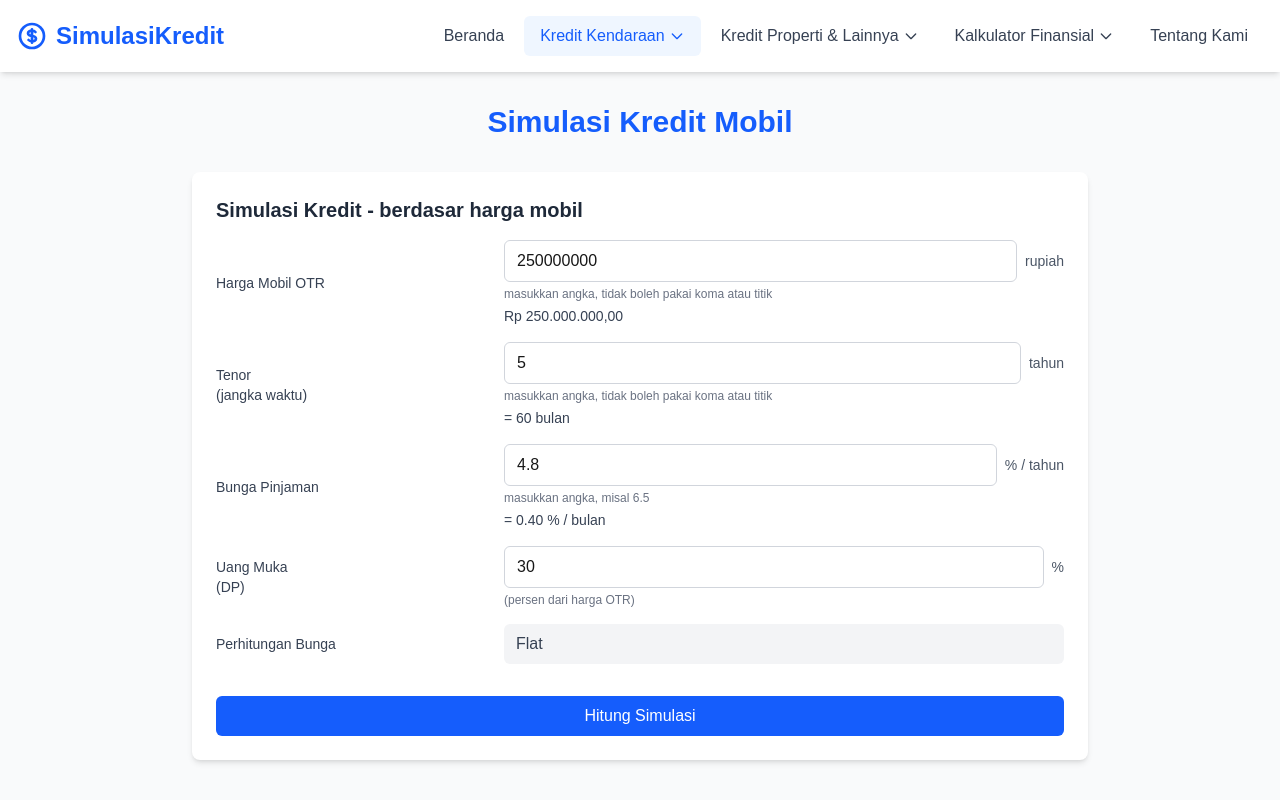
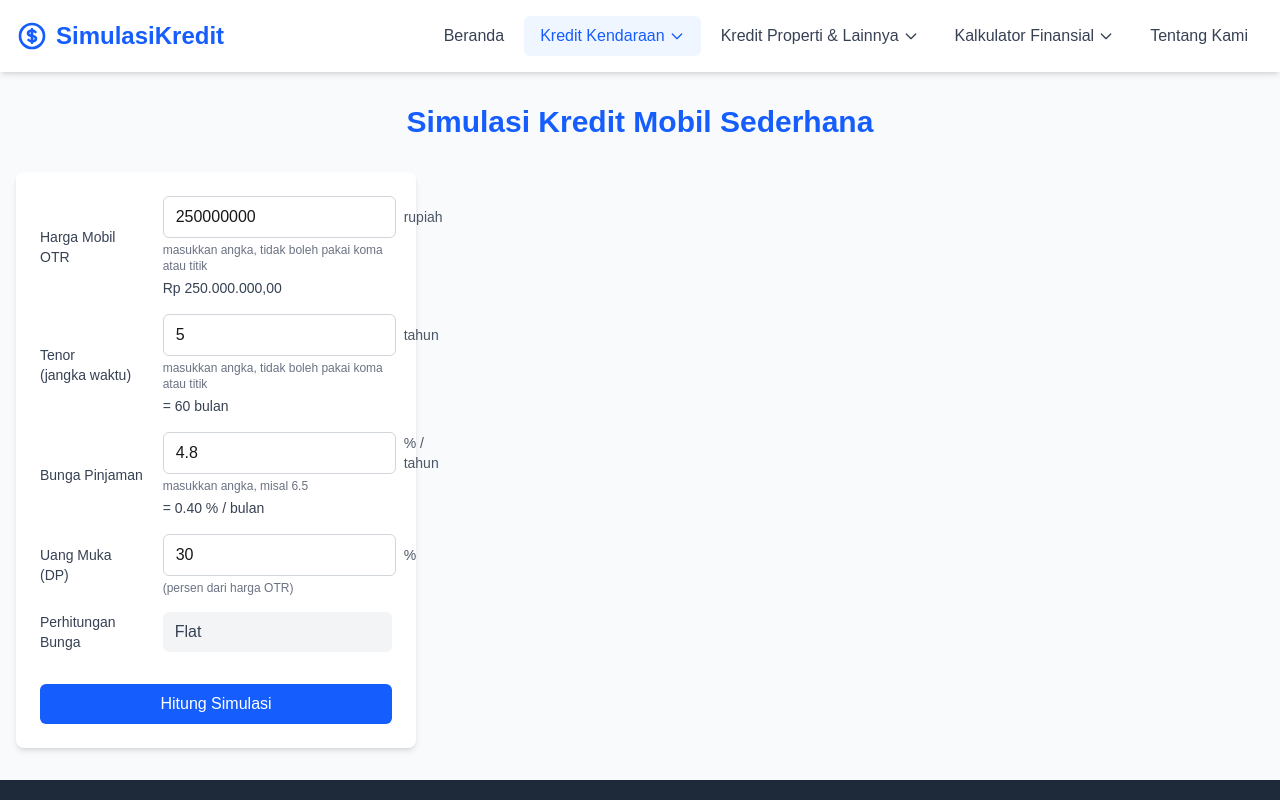
Before and after one commit to rifkibyte/loan-calculator, a Next.js app: page /car-loan-simple in a window 1280 px wide. Shown: the top 800 px of the page. Built offline with nearby package versions, Linux system fonts and the light colour scheme.

Commit message:
feat: change using grid

```diff
--- a/src/app/car-loan-simple/page.tsx
+++ b/src/app/car-loan-simple/page.tsx
@@ -43,7 +43,9 @@ interface FormData {
 }
 
 export default function CarLoanSimple(): JSX.Element {
-  const [loanDetails, setLoanDetails] = useState<SimpleLoanDetails | null>(null);
+  const [loanDetails, setLoanDetails] = useState<SimpleLoanDetails | null>(
+    null
+  );
   const [schedule, setSchedule] = useState<AmortizationItem[]>([]);
   const [showResults, setShowResults] = useState<boolean>(false);
 
@@ -59,7 +61,8 @@ export default function CarLoanSimple(): JSX.Element {
     setLoanDetails({
       carPrice: formData.carPrice,
       downPaymentPercent: formData.downPaymentPercent,
-      downPaymentAmount: formData.carPrice * (formData.downPaymentPercent / 100),
+      downPaymentAmount:
+        formData.carPrice * (formData.downPaymentPercent / 100),
       loanTerm: formData.loanTerm,
       interestRate: formData.interestRate,
       monthlyInterestRate: formData.interestRate / 12,
@@ -69,7 +72,7 @@ export default function CarLoanSimple(): JSX.Element {
       monthlyInterest: calculationResult.monthlyInterest,
       totalPayment: calculationResult.totalPayment,
       totalInterest: calculationResult.totalInterest,
-      firstPayment: calculationResult.firstPayment
+      firstPayment: calculationResult.firstPayment,
     });
 
     setSchedule(calculationResult.amortizationSchedule);
@@ -82,17 +85,15 @@ export default function CarLoanSimple(): JSX.Element {
 
       <div className="container mx-auto py-8 px-4 flex-grow">
         <h1 className="text-3xl font-bold text-center text-blue-600 mb-8">
-          Simulasi Kredit Mobil
+          Simulasi Kredit Mobil Sederhana
         </h1>
 
-        <div className="max-w-4xl mx-auto">
-          <div className="bg-white p-6 rounded-lg shadow-md mb-6">
-            <h2 className="text-xl font-semibold text-gray-800 mb-4">
-              Simulasi Kredit - berdasar harga mobil
-            </h2>
+        <div className="grid grid-cols-1 lg:grid-cols-3 gap-6">
+          <div className="lg:col-span-1 bg-white p-6 rounded-lg shadow-md">
             <CarLoanSimpleForm onCalculate={handleCalculate} />
           </div>
 
+          <div className="lg:col-span-2">
             {showResults && loanDetails && (
               <div className="space-y-6">
                 <CarLoanSimpleResult loanDetails={loanDetails} />
@@ -106,6 +107,7 @@ export default function CarLoanSimple(): JSX.Element {
             )}
           </div>
         </div>
+      </div>
 
       <Footer />
     </div>
```
Lines whose indentation alone changed are shown as unchanged.
